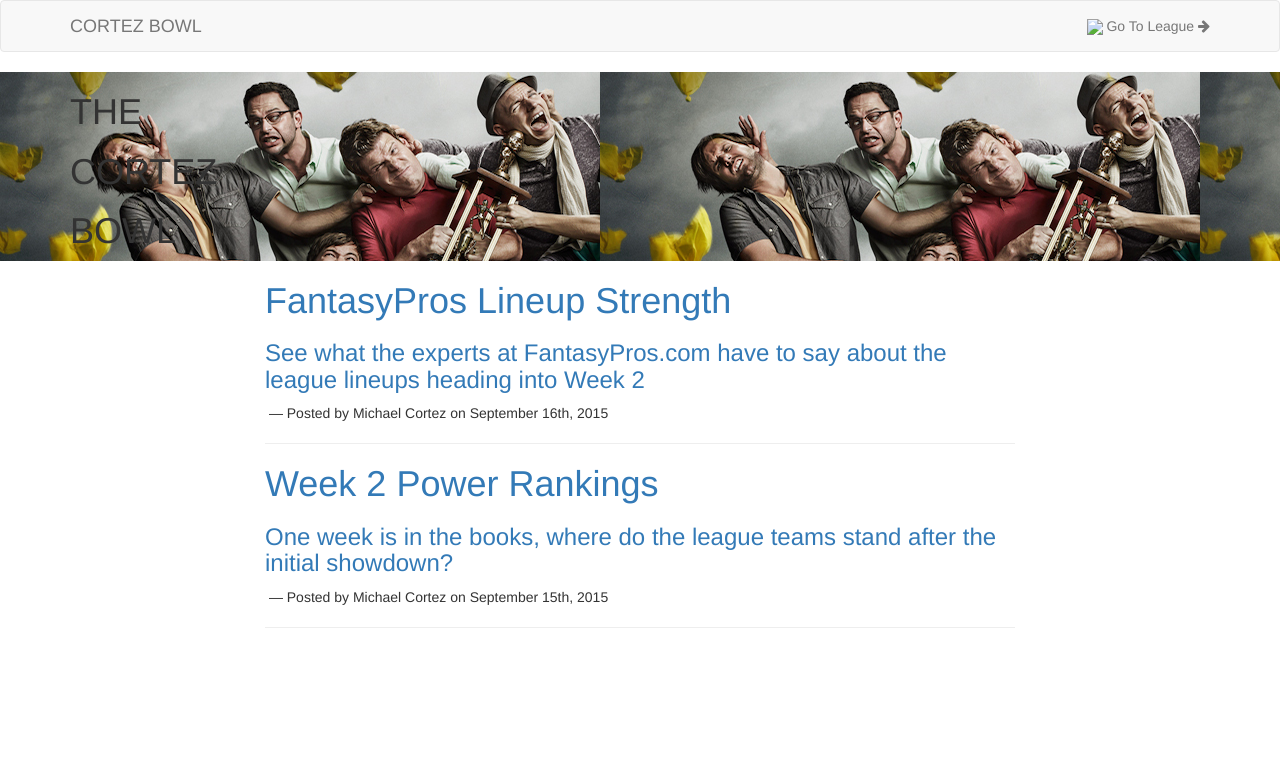
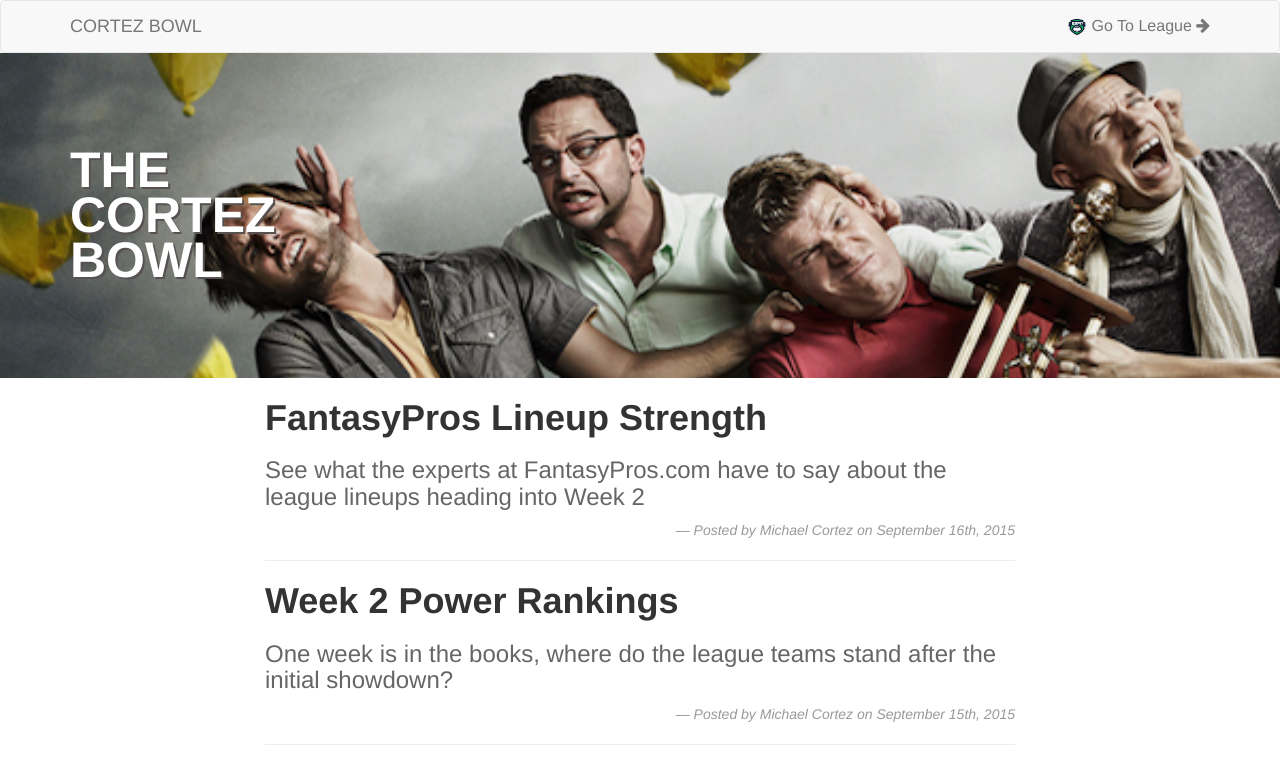
Before and after one commit to mcortez1497/cortezbowl, a plain HTML site: page index.html in a window 1280 px wide. Drawn offline with nearby package versions, Linux system fonts and the light colour scheme; the site is published under a folder, as on GitHub Pages, so addresses that start at the root find nothing.

Commit message:
fix(links): fix links for deployed project

```diff
--- a/index.html
+++ b/index.html
@@ -11,7 +11,7 @@
 
   <link rel="stylesheet" href="//maxcdn.bootstrapcdn.com/bootswatch/3.3.5/lumen/bootstrap.min.css">
   <link rel="stylesheet" href="//maxcdn.bootstrapcdn.com/font-awesome/4.4.0/css/font-awesome.min.css">
-  <link rel="stylesheet" href="/styles.css">
+  <link rel="stylesheet" href="styles.css">
 </head>
 <body>
 
@@ -24,7 +24,7 @@
         <ul class="nav navbar-nav navbar-right">
           <li class="link">
             <a href="http://games.espn.go.com/ffl/leagueoffice?leagueId=569656&seasonId=2015">
-              <img src="/assets/espn_ff_logo.png" width="20" />&nbsp;Go To League&nbsp;<i class="fa fa-arrow-right"></i>
+              <img src="assets/espn_ff_logo.png" width="20" />&nbsp;Go To League&nbsp;<i class="fa fa-arrow-right"></i>
             </a>
           </li>
         </ul>
```
Also changed, not shown: posts/2015/09/16/week-2-power-rankings/index.html (+1 -1 lines), posts/2015/09/17/fantasypros-lineup-strength/index.html (+1 -1 lines).
